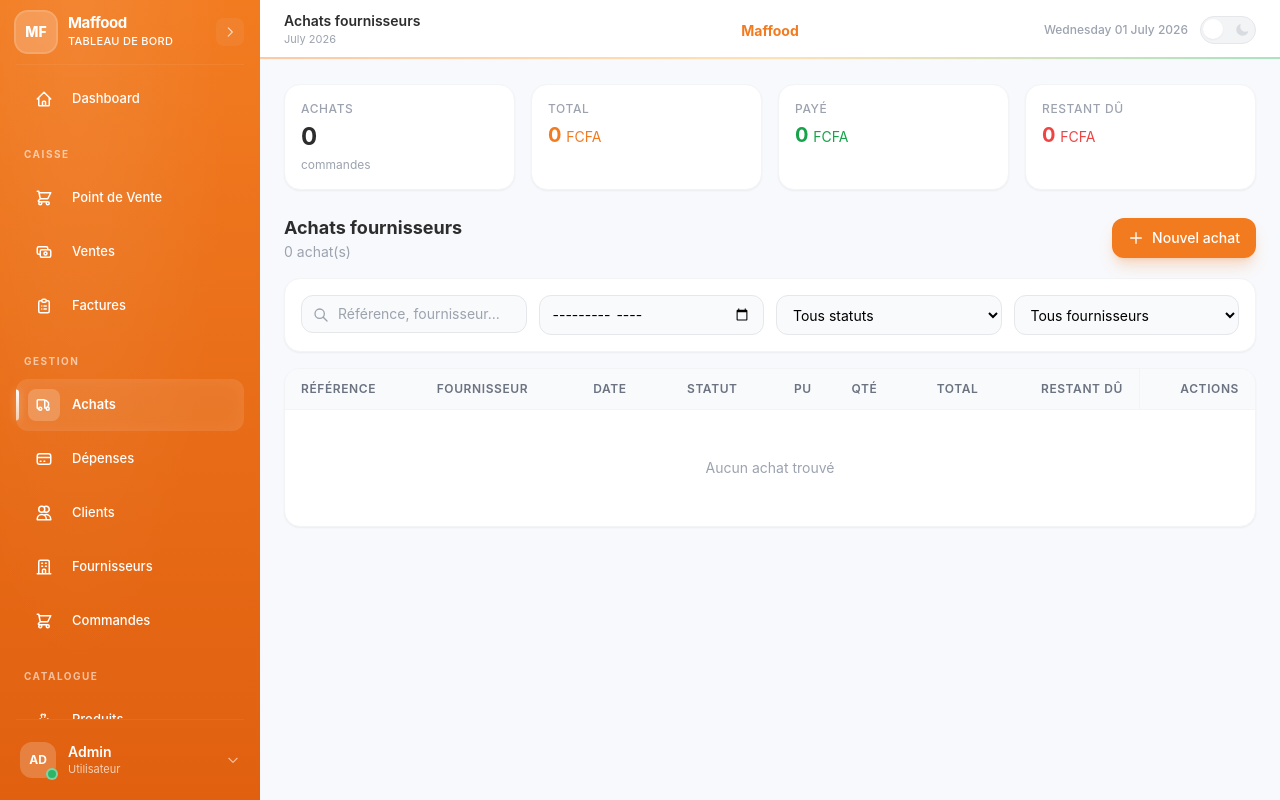
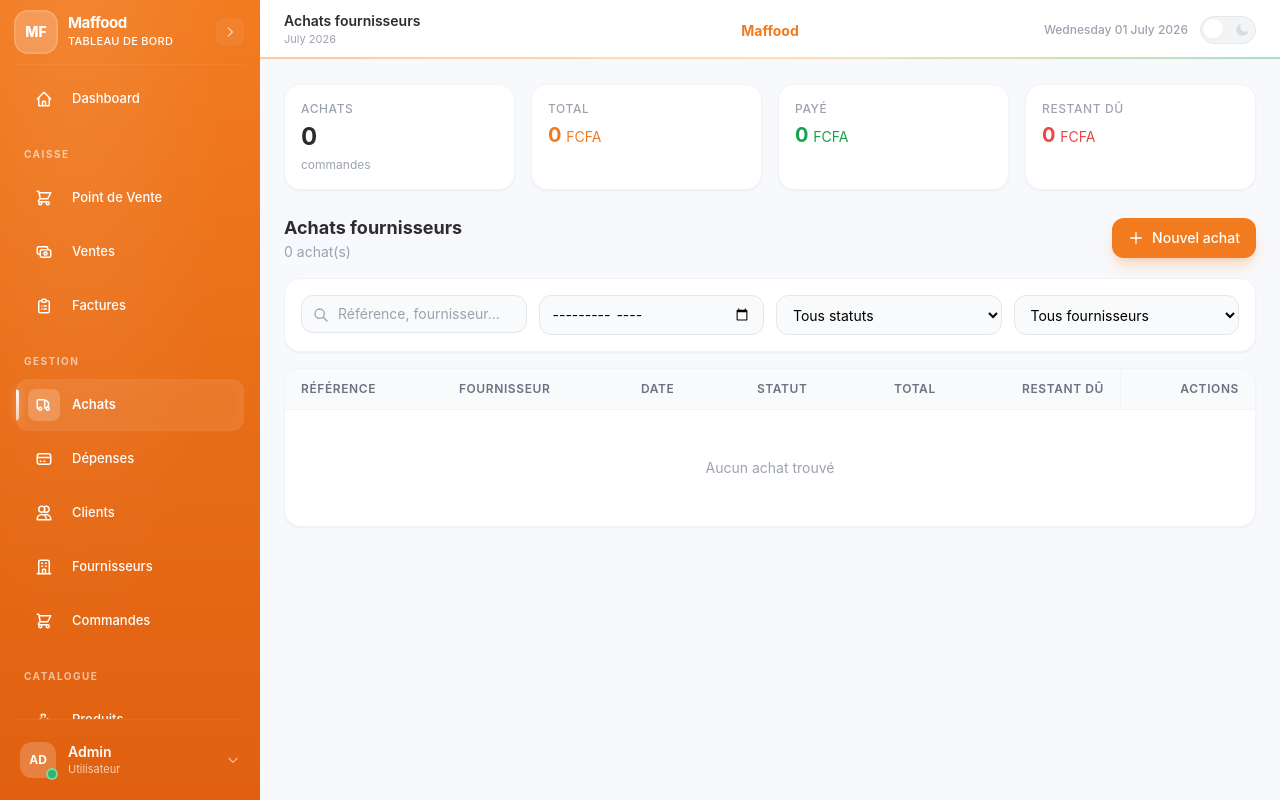
Before and after one commit to samdiagne/samdev_ges_com, a Laravel app: page /caisse/achats in a window 1280 px wide. Run offline with Laravel 12, Linux system fonts and the light colour scheme; a user stored in the database is signed in; data comes from the database, SQL or seed files in the repository; data that the repository does not hold is empty; style sheets or scripts are compiled from the project's sources; parts of the project's set-up code (start-up, migrations or seed data) failed here and were passed over; some libraries are stand-ins or nearby versions.

Commit message:
fix: retrait des colonnes PU et Qte de la table des achats fournisseurs
Co-Authored-By: Claude Fable 5 <noreply@anthropic.com>

```diff
--- a/resources/views/livewire/caisse/achat-manager.blade.php
+++ b/resources/views/livewire/caisse/achat-manager.blade.php
@@ -116,10 +116,6 @@
                         <th class="text-center text-xs font-semibold text-gray-500
                                    uppercase tracking-wider px-4 py-3">Statut</th>
                         <th class="text-right text-xs font-semibold text-gray-500
-                                   uppercase tracking-wider px-4 py-3 hidden md:table-cell">PU</th>
-                        <th class="text-center text-xs font-semibold text-gray-500
-                                   uppercase tracking-wider px-4 py-3 hidden md:table-cell">Qté</th>
-                        <th class="text-right text-xs font-semibold text-gray-500
                                    uppercase tracking-wider px-4 py-3">Total</th>
                         <th class="text-right text-xs font-semibold text-gray-500
                                    uppercase tracking-wider px-4 py-3 hidden lg:table-cell">
@@ -170,17 +166,6 @@
                                              {{ $statusColors[$achat->statut] ?? 'bg-gray-100 text-gray-600' }}">
                                     {{ $statusLabels[$achat->statut] ?? $achat->statut }}
                                 </span>
-                            </td>
-                            <td class="px-4 py-3 text-right hidden md:table-cell">
-                                <p class="text-sm text-dark">
-                                    {{ number_format($achat->lignes->first()?->prix_unitaire ?? 0, 0, ',', ' ') }}
-                                    <span class="text-xs text-gray-400">FCFA</span>
-                                </p>
-                            </td>
-                            <td class="px-4 py-3 text-center hidden md:table-cell">
-                                <p class="text-sm text-dark">
-                                    {{ $achat->lignes->first()?->quantite ?? '-' }}
-                                </p>
                             </td>
                             <td class="px-4 py-3 text-right">
                                 <p class="text-sm font-bold text-dark">
@@ -247,7 +232,7 @@
                         </tr>
                     @empty
                         <tr>
-                            <td colspan="9" class="px-4 py-12 text-center">
+                            <td colspan="7" class="px-4 py-12 text-center">
                                 <p class="text-sm text-gray-400">Aucun achat trouvé</p>
                             </td>
                         </tr>
```
